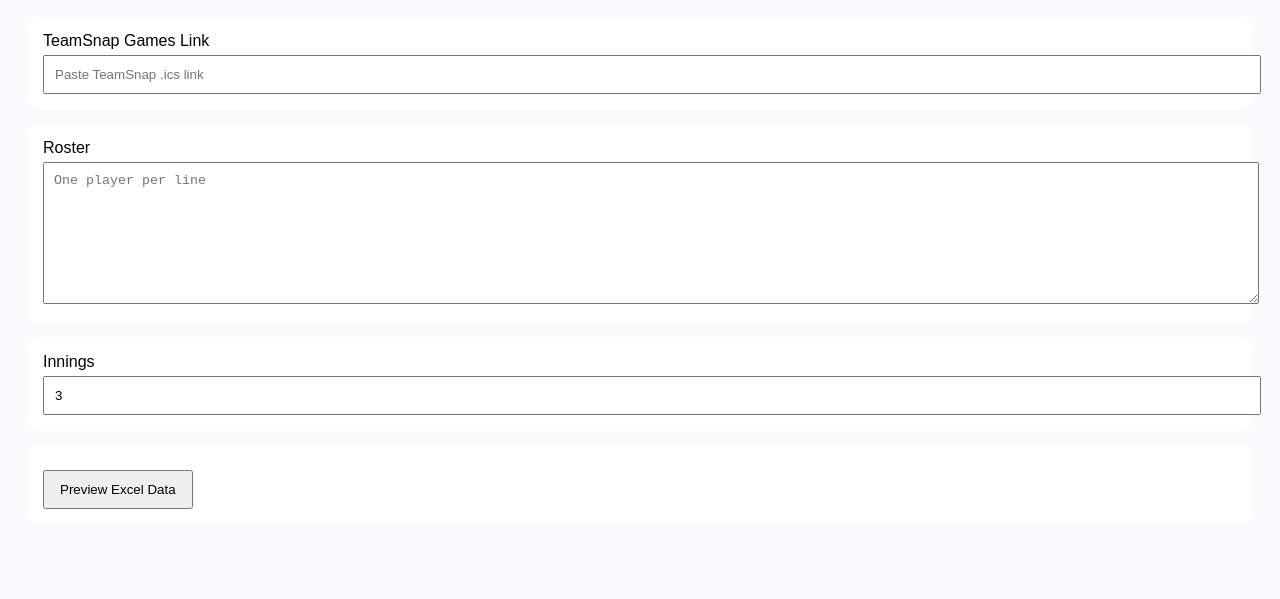
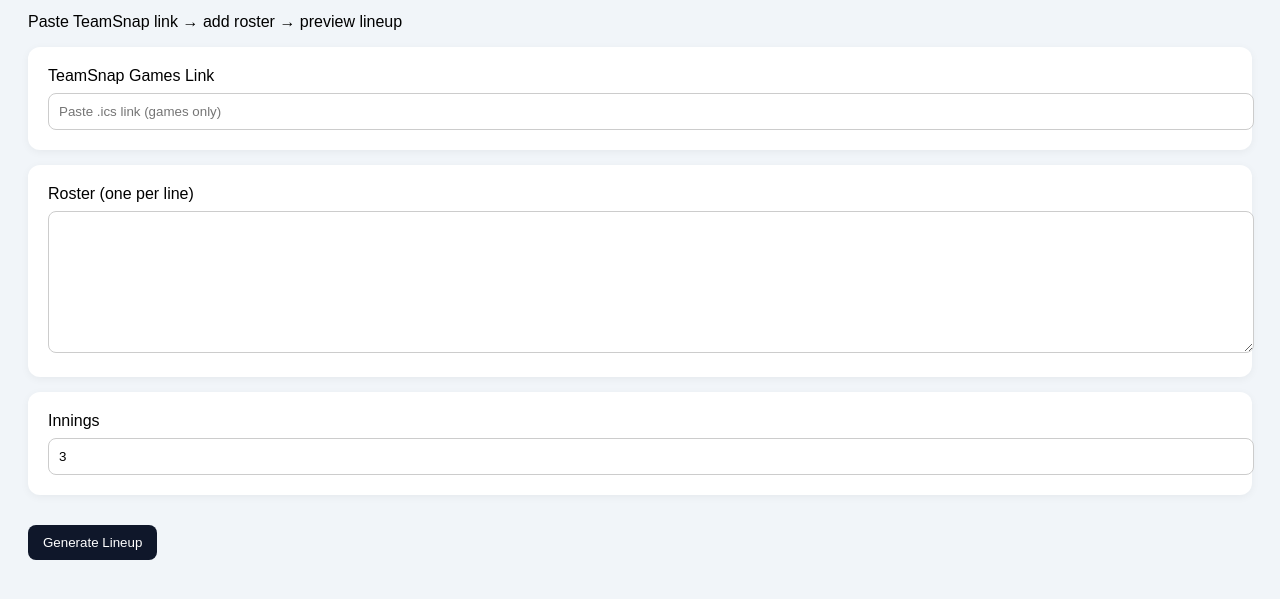
Before and after one commit to wick604/team-lineup-builder, a plain HTML site: page index.html in a window 1280 px wide. Shown: the part 79-678 px from the top of the page. Drawn offline with Linux system fonts and the light colour scheme.

Commit message:
Update index.html

```diff
--- a/index.html
+++ b/index.html
@@ -4,68 +4,117 @@
   <title>Team Lineup Builder</title>
   <meta name="viewport" content="width=device-width, initial-scale=1.0" />
   <style>
-    body { font-family: Arial; padding: 20px; background:#f8fafc; }
-    textarea, input { width:100%; padding:10px; margin-top:5px; }
-    button { margin-top:10px; padding:10px 15px; }
-    .box { background:white; padding:15px; border-radius:10px; margin-bottom:15px; }
+    body { font-family: Arial; padding: 20px; background:#f1f5f9; }
+    h2 { margin-bottom: 5px; }
+    .card {
+      background:white;
+      padding:20px;
+      border-radius:12px;
+      margin-bottom:15px;
+      box-shadow:0 2px 8px rgba(0,0,0,0.05);
+    }
+    input, textarea {
+      width:100%;
+      padding:10px;
+      margin-top:8px;
+      border-radius:8px;
+      border:1px solid #ccc;
+    }
+    button {
+      margin-top:15px;
+      padding:10px 15px;
+      border:none;
+      border-radius:8px;
+      background:#0f172a;
+      color:white;
+      cursor:pointer;
+    }
+    table {
+      width:100%;
+      border-collapse: collapse;
+      margin-top:10px;
+      font-size:14px;
+    }
+    th, td {
+      border:1px solid #ddd;
+      padding:6px;
+      text-align:center;
+    }
+    th { background:#f8fafc; }
   </style>
 </head>
 
 <body>
 
 <h2>Team Lineup Builder</h2>
+<p>Paste TeamSnap link → add roster → preview lineup</p>
 
-<div class="box">
+<div class="card">
   <label>TeamSnap Games Link</label>
-  <input id="link" placeholder="Paste TeamSnap .ics link" />
+  <input id="link" placeholder="Paste .ics link (games only)">
 </div>
 
-<div class="box">
-  <label>Roster</label>
-  <textarea id="roster" rows="8" placeholder="One player per line"></textarea>
+<div class="card">
+  <label>Roster (one per line)</label>
+  <textarea id="roster" rows="8"></textarea>
 </div>
 
-<div class="box">
+<div class="card">
   <label>Innings</label>
-  <input id="innings" type="number" value="3"/>
+  <input id="innings" type="number" value="3">
 </div>
 
-<div class="box">
-  <button onclick="preview()">Preview Excel Data</button>
-</div>
+<button onclick="build()">Generate Lineup</button>
 
-<pre id="output"></pre>
+<div id="preview"></div>
 
 <script>
-function preview() {
-  const roster = document.getElementById('roster').value.split("\n").filter(x=>x.trim());
-  const innings = parseInt(document.getElementById('innings').value) || 3;
 
-  const positions = [
-    "Pitcher","Catcher","1B","2B","3B","SS","LF","CF","RF"
-  ];
+const positions = [
+  "Pitcher","Catcher","1B","2B","3B","SS","LF","CF","RF"
+];
 
-  let rows = [];
+function build() {
+  const roster = document.getElementById("roster").value
+    .split("\n")
+    .map(x=>x.trim())
+    .filter(Boolean);
 
-  rows.push(["Game 1"]);
-  rows.push(["Team vs Opponent"]);
-  rows.push([]);
+  const innings = parseInt(document.getElementById("innings").value) || 3;
 
-  let header = ["Position"];
-  for(let i=1;i<=innings;i++) header.push("Inning "+i);
-  rows.push(header);
+  if(roster.length === 0){
+    alert("Add players first");
+    return;
+  }
+
+  let html = `
+  <div class="card">
+    <h3>Game 1 Lineup</h3>
+    <table>
+      <tr>
+        <th>Position</th>
+  `;
+
+  for(let i=1;i<=innings;i++){
+    html += `<th>Inning ${i}</th>`;
+  }
+
+  html += `</tr>`;
 
   positions.forEach((pos, i)=>{
-    let row=[pos];
+    html += `<tr><td>${pos}</td>`;
     for(let j=0;j<innings;j++){
-      row.push(roster[(i+j)%roster.length] || "");
+      let player = roster[(i+j)%roster.length] || "";
+      html += `<td>${player}</td>`;
     }
-    rows.push(row);
+    html += `</tr>`;
   });
 
-  document.getElementById("output").textContent =
-    JSON.stringify(rows, null, 2);
+  html += `</table></div>`;
+
+  document.getElementById("preview").innerHTML = html;
 }
+
 </script>
 
 </body>
```
